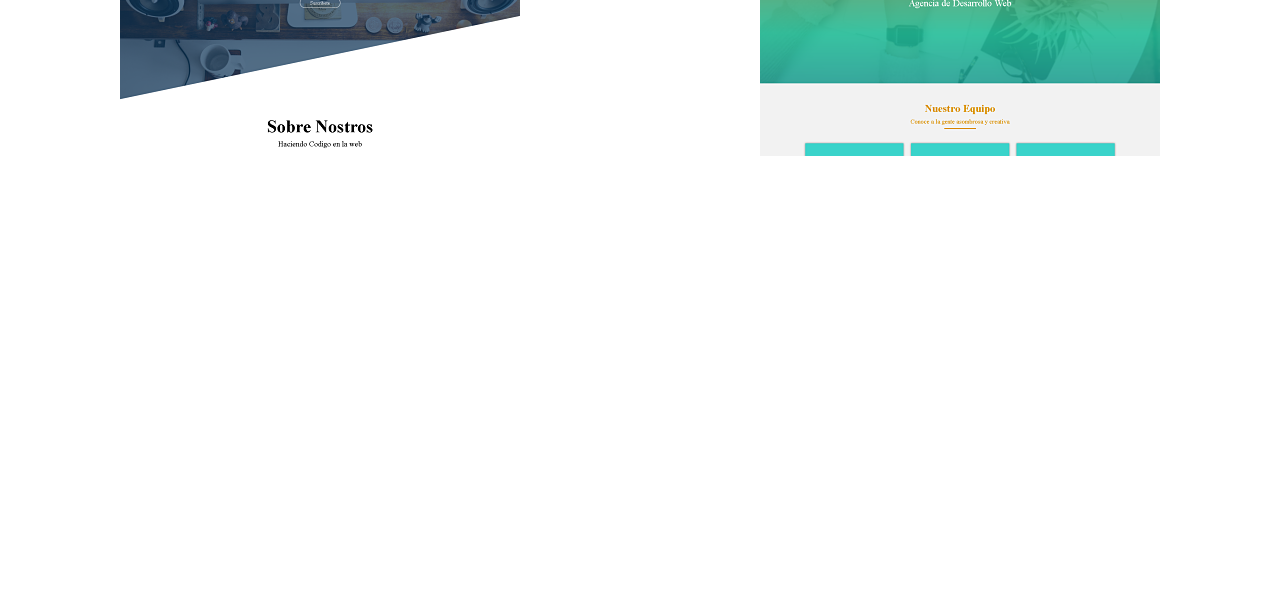
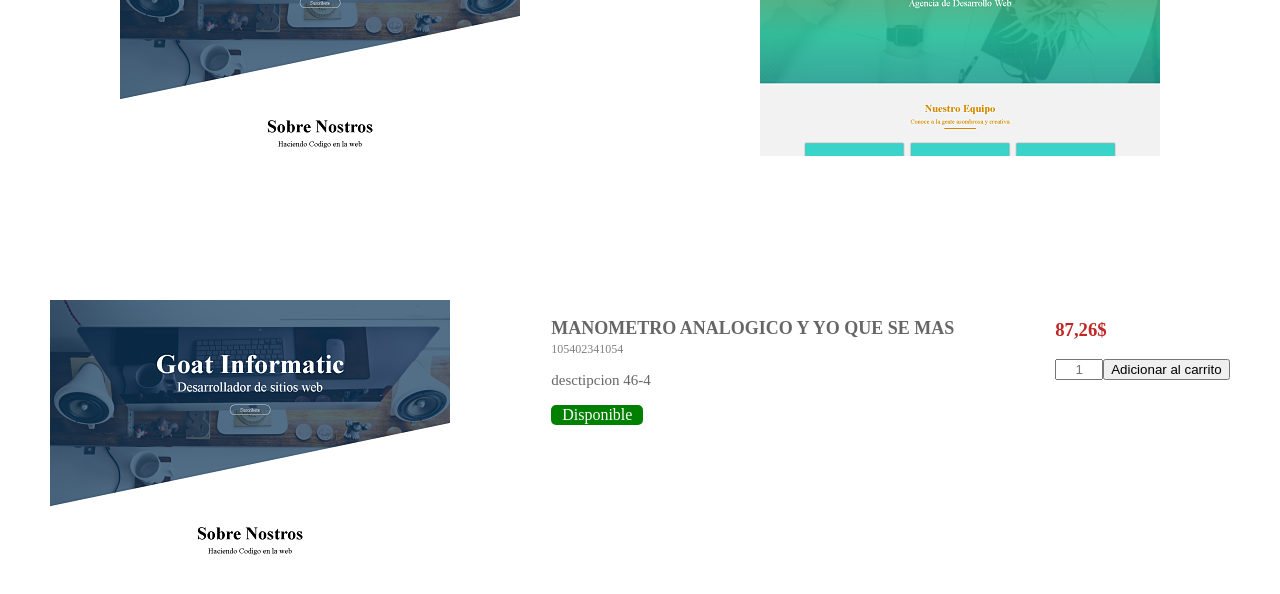
Before and after one commit to AliLorentz/barbosa-web, a React (Create React App) app: page / in a window 1280 px wide. Shown: the part 858-1452 px from the top of the page. Built offline with nearby package versions, Linux system fonts and the light colour scheme.

Commit message:
pre-terminando productos

```diff
--- a/src/Components/Home.js
+++ b/src/Components/Home.js
@@ -1,6 +1,10 @@
 import React from 'react';
+
 import NavBar from './NavBar.js';
+import Productos from '../Components/Productos.js';
+
 import "../Styles/Home.css";
+
 import bannerPrincipal from "../imagen/banner - principal.png";
 import bannSec1 from "../imagen/1.png";
 import bannSec2 from "../imagen/2.png";
@@ -10,6 +14,7 @@ export default class Home extends React.Component {
 		return (
 			<div className="home">
 				<NavBar/>
+
 				<div className="banner-img">
 					<div className="principal">
 						<img src={bannerPrincipal} alt="bannerPrincipal"/>
@@ -17,14 +22,16 @@ export default class Home extends React.Component {
 					<div className="secundario">
 						<div className="part1">
 							<h2>Nuestra gama de productos</h2>
-							<img src={bannSec1} alt="bannerPrincipal"/>
+							<img src={bannSec1} alt="bannerSecundario"/>
 						</div>
 						<div className="part2">
 							<h2>Nuestro alojamiento creo</h2>
-							<img src={bannSec2} alt="bannerPrincipal"/>
+							<img src={bannSec2} alt="bannerSecundario"/>
 						</div>
 					</div>
 				</div>
+
+				<Productos/>
 			</div>
 		);
 	}
--- /dev/null
+++ b/src/Components/Productos.js
@@ -0,0 +1,28 @@
+import React from 'react';
+import imgProducto from '../imagen/1.png';
+
+import "../Styles/productos.css";
+
+export default class Productos extends React.Component {
+	render() {
+		return (
+			<div className="productos">
+				<img src={imgProducto} alt="imagen producto"/>
+
+				<div className="descripcion">
+					<h3 className="nombre-producto">MANOMETRO ANALOGICO Y YO QUE SE MAS</h3>
+					<p className="id-producto">105402341054</p>
+					<p className="descripcion-producto">desctipcion 46-4</p>
+					<p className="disponibilidad">Disponible</p>
+				</div>
+
+				<div className="precio">
+					<h3 className="precio-producto">87,26$</h3>
+					<input type="text" placeholder="1" className="cantidad-productos"/>
+					<button className="comprar">Adicionar al carrito</button>
+
+				</div>
+			</div>
+		);
+	}
+}
--- /dev/null
+++ b/src/Styles/productos.css
@@ -0,0 +1,39 @@
+.productos{
+	display: flex;
+	justify-content: space-around;
+	margin-top: 140px;
+}
+
+.nombre-producto{
+	color:#666666;
+	font-size: 18px;
+}
+
+.id-producto{
+	color:#808080;
+	font-size: 12px;
+	margin-top: -15px;
+}
+
+.descripcion-producto{
+	color:#666666;
+	font-size: 15px;
+}
+
+.disponibilidad{
+	background: green;
+	color: white;
+	padding: 1px;
+	width: 90px;
+	text-align: center;
+	border-radius: 5px;
+}
+
+.precio-producto{
+	color:#C12626;
+}
+
+.cantidad-productos{
+	width: 40px;
+	text-align: center;
+}
```
